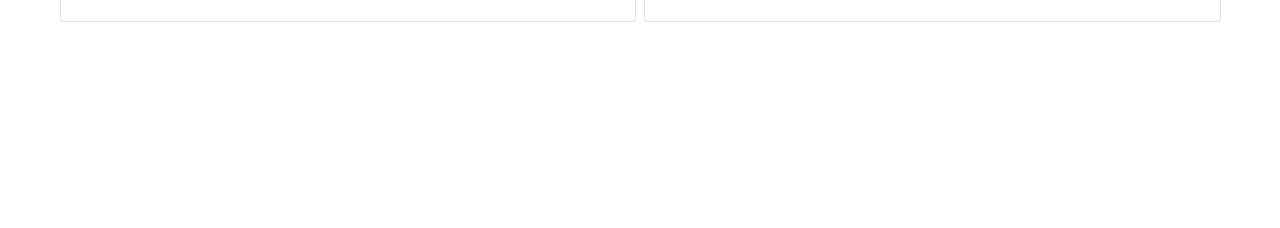
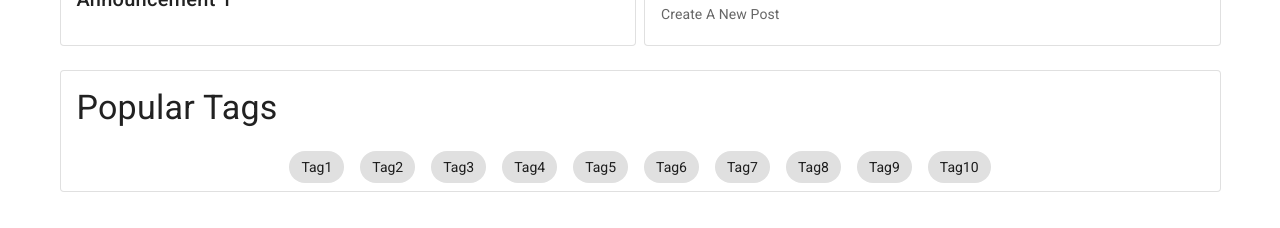
Before and after one commit to GigaCatZ/Frontend, a Vue app in the folder frontend_vue/: page / in a window 1280 px wide. Shown: the part 350-578 px from the top of the page. Built offline with nearby package versions, Linux system fonts and the light colour scheme.

Commit message:
Add Popular Tags section in Home page

```diff
--- a/frontend_vue/src/components/Home.vue
+++ b/frontend_vue/src/components/Home.vue
@@ -2,6 +2,7 @@
 
 <template v-model="$vuetify.theme.dark">
   <v-container class="mx-auto" max-width="300">
+    <br />
     <v-row dense>
       <v-col>
         <v-carousel hide-delimiters cycle elevation="2" height="280px">
@@ -36,6 +37,20 @@
         </v-row>
       </v-col>
     </v-row>
+
+    <br />
+
+    <v-card outlined>
+      <v-card-title class="text-h4">Popular Tags</v-card-title>
+      <div class="text-center">
+        <v-chip
+          v-for="item in popularTags"
+          :key="item"
+          v-text="item"
+          class="ma-2"
+        ></v-chip>
+      </div>
+    </v-card>
   </v-container>
 </template>
 
@@ -53,6 +68,18 @@ export default {
         src: "https://cdn.vuetifyjs.com/images/cards/plane.jpg",
       },
     ],
+    popularTags: [
+      "Tag1",
+      "Tag2",
+      "Tag3",
+      "Tag4",
+      "Tag5",
+      "Tag6",
+      "Tag7",
+      "Tag8",
+      "Tag9",
+      "Tag10",
+    ],
   }),
 };
 </script>
```
